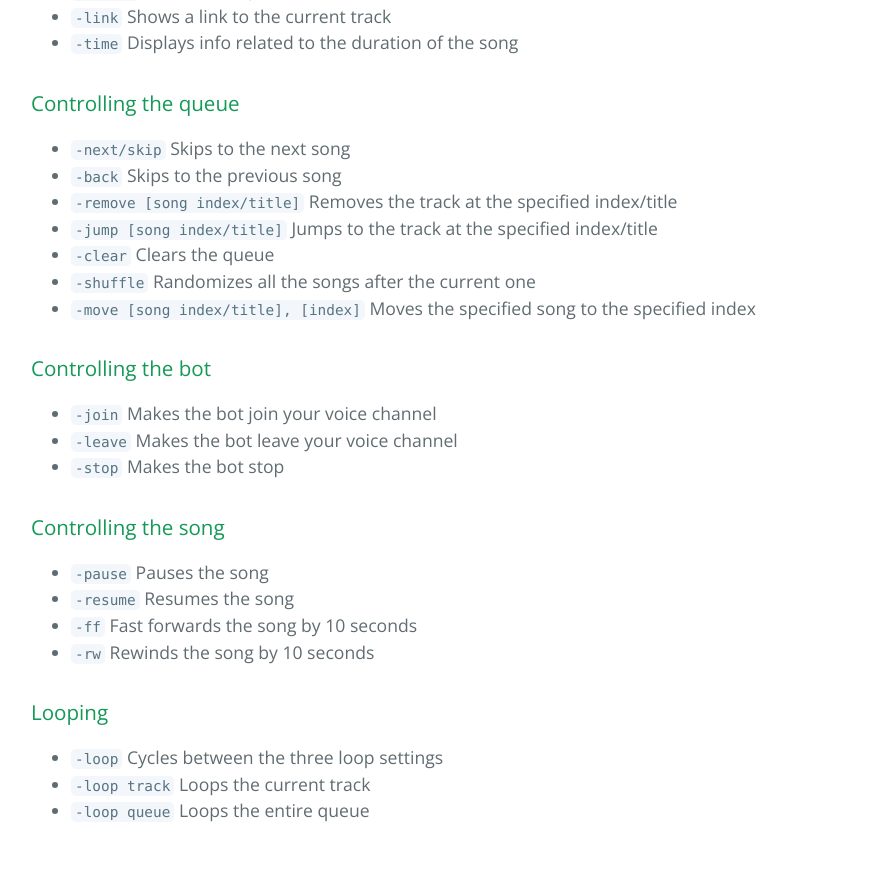
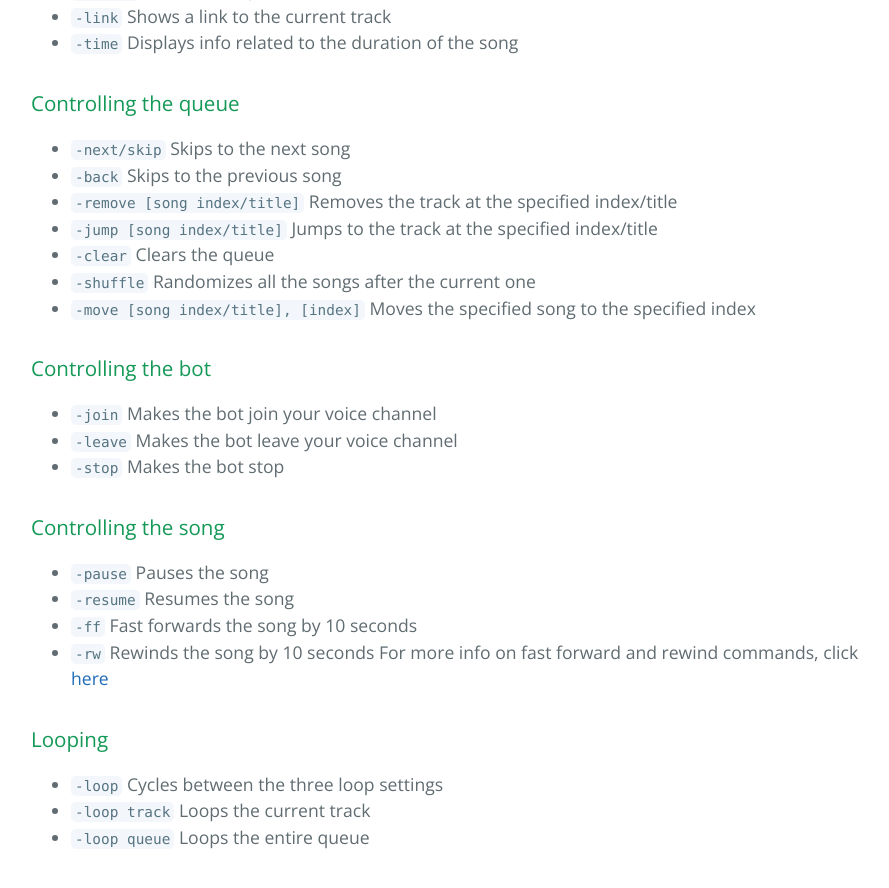
Before and after one commit to mymindishazel/marv-docs, a Jekyll site: the page built from commands.md, in a window 1280 px wide and 900 px high, scrolled down 913 px. Shown: the top 888 px of the window, without its empty margins (193-1082 px from the left). Built offline with Jekyll 4.4.1, drawn with Linux system fonts in a browser that asks for light colours; our own code applies the rules of GitHub Pages for plain Markdown files.

Commit message:
Update commands.md

```diff
--- a/commands.md
+++ b/commands.md
@@ -42,6 +42,7 @@
 * `-resume` Resumes the song
 * `-ff` Fast forwards the song by 10 seconds
 * `-rw` Rewinds the song by 10 seconds
+For more info on fast forward and rewind commands, click [here](/marv/commands/time)
 
 ### Looping
 
```
